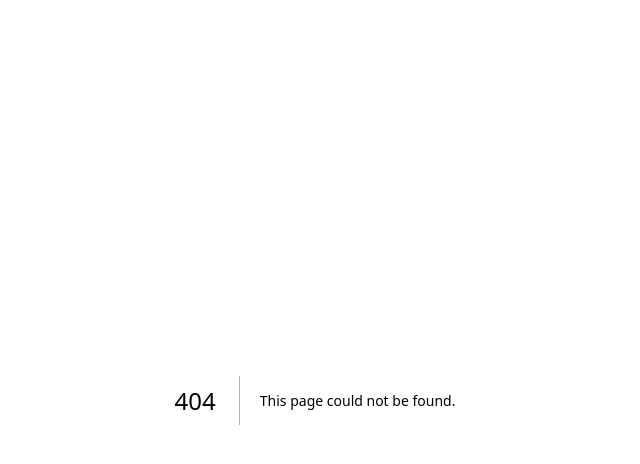
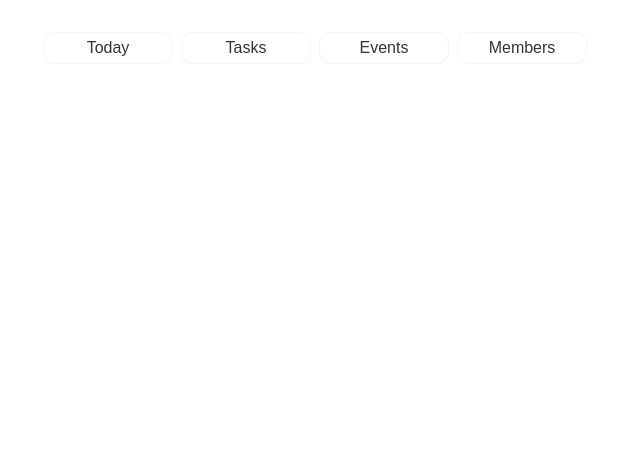
Before and after one commit to 17nbist/COB290-2025-Team-5, a Next.js app: page /project/1 in a window 1280 px wide. Before the commit this address had no page. Shown: the top 464 px of the page, without its empty margins (325-965 px from the left). Built offline with nearby package versions, Linux system fonts and the light colour scheme.

Commit message:
[lg] feat: Created project view, created basic skeleton

```diff
--- /dev/null
+++ b/src/app/project/[id]/events/EventsPage.js
@@ -0,0 +1,8 @@
+import Calendar from "@/components/Calendar";
+export default function EventsPage({events, setEvents}) {
+	return (
+		<div>
+			<Calendar tasks={events}/>
+		</div>
+	)
+}
--- /dev/null
+++ b/src/app/project/[id]/page.js
@@ -0,0 +1,61 @@
+"use client";
+import { useState, useEffect } from "react";
+import NavBar from "@/components/NavBar";
+import TodayPage from "./today/TodayPage";
+import TasksPage from "./tasks/TasksPage";
+import EventsPage from "./events/EventsPage";
+
+export default function ProjectPage() {
+	const topNavItems = ["Today", "Tasks", "Events", "Members"];
+	const [activeTab, setActiveTab] = useState("Dashboard");
+	const [tasks, setTasks] = useState([
+		{id: 0, title: "Task 1", from: new Date(2025, 9, 14, 8), to: new Date(2025, 9, 23, 14)},
+		{id: 1, title: "Task 2", from: new Date(2025, 9, 8, 0), to: new Date(2025, 9, 15, 0)},
+		{id: 2, title: "Task 3", from: new Date(2025, 9, 13, 8), to: new Date(2025, 9, 15, 14)},
+		{id: 3, title: "Task 4", from: new Date(2025, 9, 15, 0), to: new Date(2025, 9, 17, 0)},
+		{id: 4, title: "Task 5", from: new Date(2025, 9, 15, 0), to: new Date(2025, 12, 17, 0)},
+	]);
+
+	const [events, setEvents] = useState([
+		{id: 0, title: "Event 1", from: new Date(2025, 9, 14, 8), to: new Date(2025, 9, 23, 14)},
+		{id: 1, title: "Event 2", from: new Date(2025, 9, 8, 0), to: new Date(2025, 9, 15, 0)},
+		{id: 2, title: "Event 3", from: new Date(2025, 9, 13, 8), to: new Date(2025, 9, 15, 14)},
+		{id: 3, title: "Event 4", from: new Date(2025, 9, 15, 0), to: new Date(2025, 9, 17, 0)},
+		{id: 4, title: "Event 5", from: new Date(2025, 9, 15, 0), to: new Date(2025, 12, 17, 0)},
+	]);
+
+	useEffect(() => {
+		const handleHashChange = () => {
+			const hash = window.location.hash.replace("#", "");
+			const capitalizedHash = hash.charAt(0).toUpperCase() + hash.slice(1);
+			if (topNavItems.includes(capitalizedHash)) {
+				setActiveTab(capitalizedHash);
+			}
+		};
+
+		handleHashChange();
+		window.addEventListener("hashchange", handleHashChange);
+		return () => window.removeEventListener("hashchange", handleHashChange);
+	}, []);
+
+	return (
+		<div className="flex flex-col min-h-screen">
+			<div className="pt-8 pb-4 flex justify-center">
+				<NavBar
+					activeTab={activeTab}
+					items={topNavItems}
+					setActiveTab={setActiveTab}
+					pillStyle={{ width: "130px" }}
+					setHash={true}
+					style={{marginBottom: "50px"}}
+				/>
+			</div>
+
+			<main className="flex-grow flex justify-center">
+				{activeTab == "Today" && <TodayPage tasks={tasks} events={events}/>}
+				{activeTab == "Tasks" && <TasksPage tasks={tasks} setTasks={setTasks}/>}
+				{activeTab == "Events" && <EventsPage events={events} setTasks={setTasks}/>}
+			</main>
+		</div>
+	);
+}
--- /dev/null
+++ b/src/app/project/[id]/tasks/TasksPage.js
@@ -0,0 +1,8 @@
+import Calendar from "@/components/Calendar";
+export default function TasksPage({tasks, setTasks}) {
+	return (
+		<div>
+			<Calendar tasks={tasks}/>
+		</div>
+	)
+}
--- /dev/null
+++ b/src/app/project/[id]/today/TodayPage.js
@@ -0,0 +1,36 @@
+import Card from "@/components/Card";
+
+export default function TodayPage({tasks, events}) {
+	return (
+		<div style={{display: "flex", gap: "82px"}}>
+			<div style={{width: "344px", height: "545px", }}>
+				<h1 style={{textAlign: "center", marginBottom: "50px"}}>Tasks</h1>
+				<div style={{display: "flex", flexDirection: "column", gap: "10px"}}>
+					{tasks.map((t) => (
+						<TaskEventCard key={t.id} title={t.title} subTitle={"Due in 21 Days"}/>
+					))}
+				</div>
+			</div>
+
+			<div style={{width: "344px", height: "545px", }}>
+				<h1 style={{textAlign: "center", marginBottom: "50px"}}>Events</h1>
+				<div style={{display: "flex", flexDirection: "column", gap: "10px"}}>
+					{events.map((e) => (
+						<TaskEventCard key={e.id} title={e.title} subTitle={"Due in 21 Days"}/>
+					))}
+				</div>
+			</div>
+		</div>
+	);
+}
+
+function TaskEventCard({title, subTitle}) {
+	return (
+		<Card style={{width: "344px", height: "102px", display: "flex", alignItems: "center"}}>
+			<div>
+				<h1 style={{}}>{title}</h1>
+				<h1 style={{}}>{subTitle}</h1>
+			</div>
+		</Card>
+	);
+}
```
